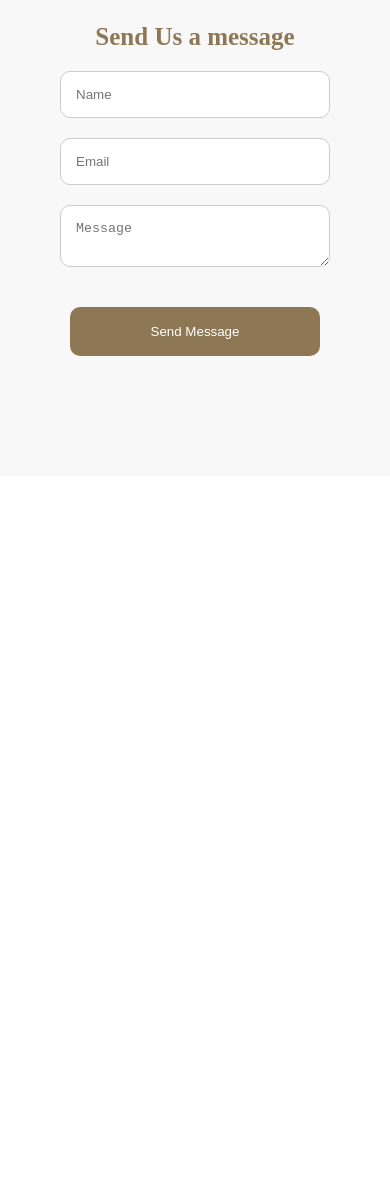
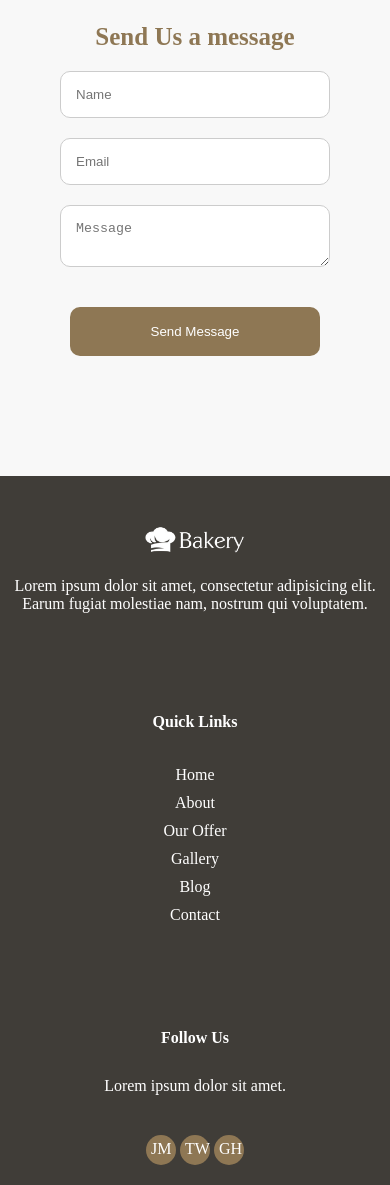
Before and after one commit to OmarMohammad31/BakerySite, a website: page index.html in a window 390 px wide. Shown: the part 4303-5488 px from the top of the page. Before the commit the page ends 4779 px from the top, so only its background shows below. Drawn offline with Linux system fonts and the light colour scheme.

Commit message:
Responsive footer

```diff
--- a/index.html
+++ b/index.html
@@ -126,7 +126,38 @@
         </div>
     </div>
 </div>
-
+<footer>
+    <div class="container">
+        <div class="footer-content">
+            <div class="footer-col">
+                <div class="footer-logo">
+                    <img src="images/logo.png" alt="logo">
+                </div>
+                <p>Lorem ipsum dolor sit amet, consectetur adipisicing elit. Earum fugiat molestiae nam, nostrum qui voluptatem.</p>
+            </div>
+            <div class="footer-col">
+                <h4>Quick Links</h4>
+                <ul>
+                    <li><a href="">Home</a></li>
+                    <li><a href="">About</a></li>
+                    <li><a href="">Our Offer</a></li>
+                    <li><a href="">Gallery</a></li>
+                    <li><a href="">Blog</a></li>
+                    <li><a href="">Contact</a></li>
+                </ul>
+            </div>
+            <div class="footer-col">
+                <h4>Follow Us</h4>
+                <p>Lorem ipsum dolor sit amet.</p>
+                <div class="social-icons">
+                    <a href="">JM</a>
+                    <a href="">TW</a>
+                    <a href="">GH</a>
+                </div>
+            </div>
+        </div>
+    </div>
+</footer>
 
 </body>
 </html>
--- a/media.css
+++ b/media.css
@@ -29,7 +29,15 @@
     }
     .contact-item {
         width: 100%;
-        /*padding: 0;*/
+    }
+    .footer-content {
+        display: flex;
+        flex-direction: column;
+        align-items: center;
+        gap: 100px;
+    }
+    .footer-col {
+        width: 100%;
     }
 }
 @media screen and (min-width: 600px) and (max-width: 768px) {
--- a/style.css
+++ b/style.css
@@ -186,3 +186,59 @@ h1 {
     border-radius: 10px;
     cursor: pointer;
 }
+.footer-content{
+    display: flex;
+    gap: 20px;
+}
+.footer-col h4 {
+    text-align: center;
+    margin-bottom: 10px;
+}
+.footer-col {
+    text-align: center;
+    width: calc(33.3% - 20px);
+    display: flex;
+    flex-direction: column;
+    gap: 20px;
+    align-items: center;
+
+}
+.footer-col ul {
+    list-style: none;
+    padding: 0;
+}
+.footer-col ul li {
+    width: 100%;
+}
+.footer-col ul a,
+.footer-col .social-icons a{
+    text-decoration: none;
+    color: white;
+}
+
+.footer-col .social-icons a {
+    display: inline-block;
+    width: 30px;
+    height: 30px;
+    background-color: #8e7754;
+    border-radius: 50%;
+    padding: 5px;
+}
+.footer-col ul li {
+    padding: 5px 0;
+}
+.footer-col .social-icons a {
+    margin-top: 20px;
+}
+footer {
+    background-color: #403d38;
+    color: white;
+    padding: 50px 0 20px 0;
+}
+.footer-logo img{
+    width: 100%;
+}
+.footer-logo{
+    width: 100px;
+    text-align: center;
+}
```
